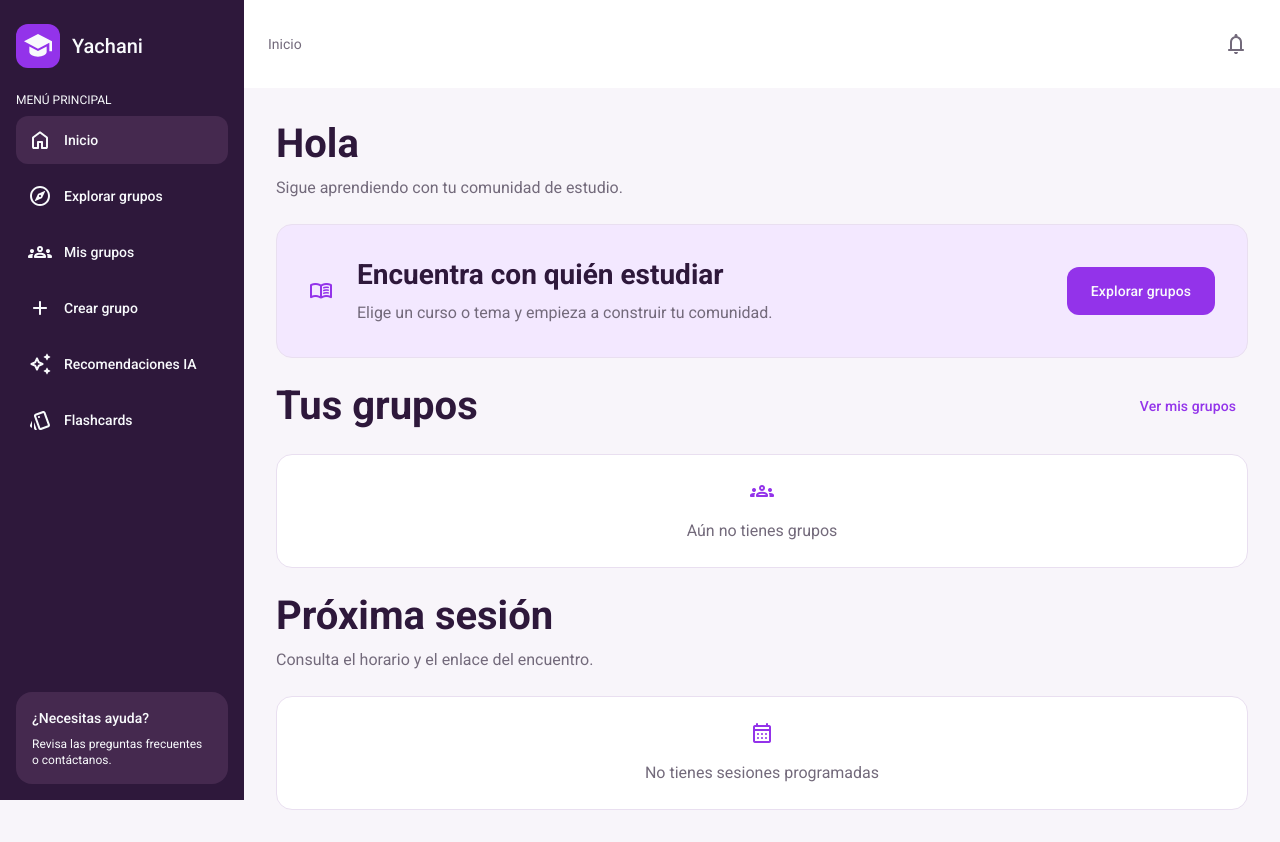
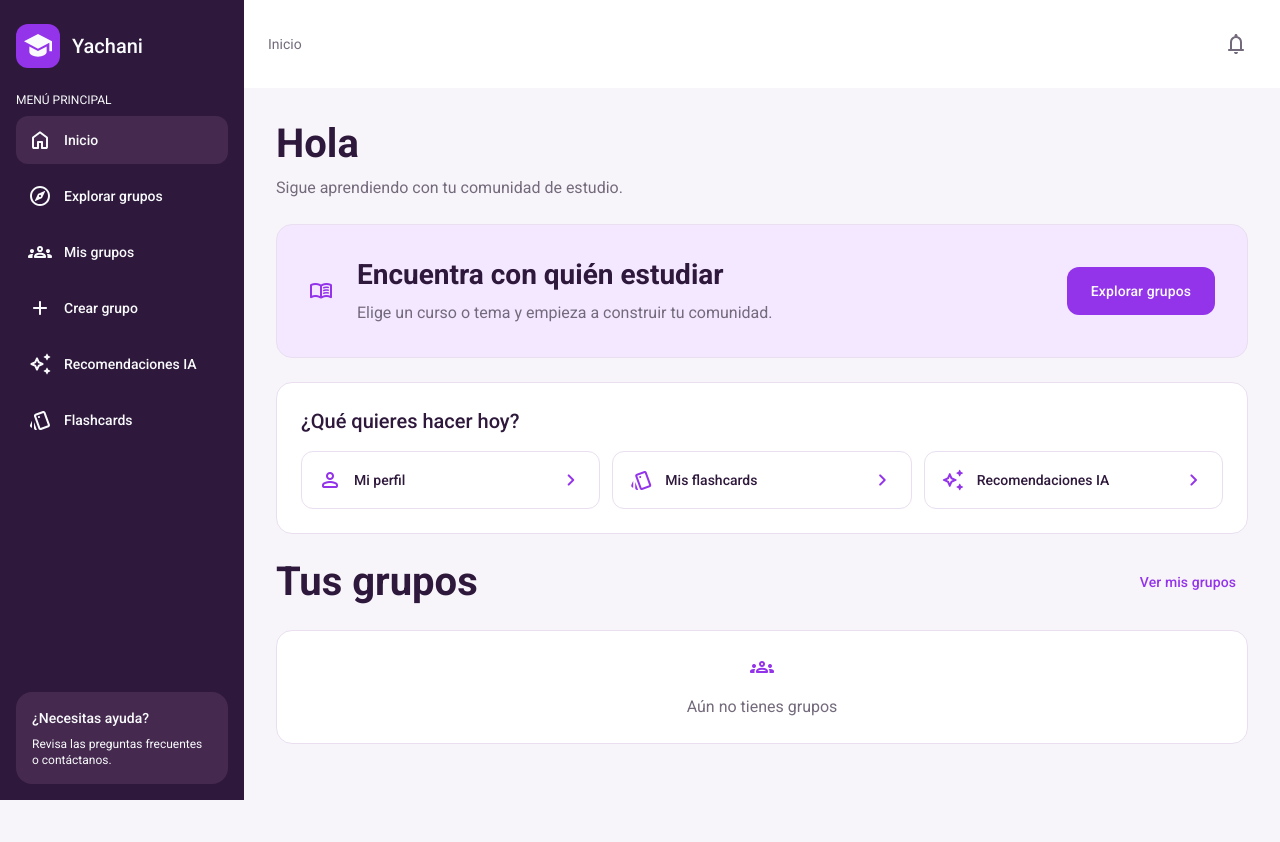
Before and after one commit to KeniChris/Yachani-Fronted, an Angular app: page /inicio in a window 1280 px wide. After the commit the page ends 800 px from the top, so only its background shows below. Built offline with nearby package versions, Linux system fonts and the light colour scheme.

Commit message:
feat: implementación de inicio del tutor y ajuste en el inicio del estudiante

```diff
--- a/src/app/pages/inicio/inicio-estudiante/inicio-estudiante.css
+++ b/src/app/pages/inicio/inicio-estudiante/inicio-estudiante.css
@@ -55,8 +55,40 @@ mat-icon {
 .next-step a {
   flex: none;
 }
-.groups-section,
-.session-section {
+.quick-actions h2 {
+  font: var(--font-card-title);
+}
+.quick-actions-grid {
+  display: grid;
+  grid-template-columns: repeat(3, minmax(0, 1fr));
+  gap: var(--space-3);
+}
+.quick-action {
+  display: flex;
+  align-items: center;
+  gap: var(--space-3);
+  min-width: 0;
+  padding: var(--space-4);
+  border: 1px solid var(--color-outline);
+  border-radius: var(--radius-control);
+  background: var(--color-surface);
+  color: var(--color-text);
+  font: var(--font-control);
+  text-decoration: none;
+}
+.quick-action span {
+  flex: 1;
+  min-width: 0;
+  overflow-wrap: anywhere;
+}
+.quick-action:hover {
+  background: var(--color-active);
+}
+.quick-action:focus-visible {
+  outline: 2px solid var(--color-primary);
+  outline-offset: 3px;
+}
+.groups-section {
   display: flex;
   flex-direction: column;
   gap: var(--space-6);
@@ -68,8 +100,7 @@ mat-icon {
   justify-content: space-between;
   gap: var(--space-4);
 }
-.section-heading h2,
-.session-section > header h2 {
+.section-heading h2 {
   font: var(--font-page-title);
 }
 .group-grid {
@@ -123,6 +154,9 @@ mat-icon {
   }
 }
 @media (max-width: 767px) {
+  .quick-actions-grid {
+    grid-template-columns: minmax(0, 1fr);
+  }
   .group-grid {
     grid-template-columns: minmax(0, 1fr);
   }
--- a/src/app/pages/inicio/inicio-estudiante/inicio-estudiante.html
+++ b/src/app/pages/inicio/inicio-estudiante/inicio-estudiante.html
@@ -12,6 +12,26 @@
     >Explorar grupos</a
   >
 </section>
+<mat-card appearance="outlined" class="content-card quick-actions" aria-labelledby="quick-actions-title">
+  <h2 id="quick-actions-title">¿Qué quieres hacer hoy?</h2>
+  <nav class="quick-actions-grid" aria-label="Accesos rápidos del estudiante">
+    <a class="quick-action" routerLink="/perfiles" [queryParams]="{ rol: 'estudiante' }">
+      <mat-icon fontSet="material-symbols-rounded" aria-hidden="true">person</mat-icon>
+      <span>Mi perfil</span>
+      <mat-icon fontSet="material-symbols-rounded" aria-hidden="true">chevron_right</mat-icon>
+    </a>
+    <a class="quick-action" routerLink="/flashcards" [queryParams]="{ rol: 'estudiante' }">
+      <mat-icon fontSet="material-symbols-rounded" aria-hidden="true">style</mat-icon>
+      <span>Mis flashcards</span>
+      <mat-icon fontSet="material-symbols-rounded" aria-hidden="true">chevron_right</mat-icon>
+    </a>
+    <a class="quick-action" routerLink="/grupos/recomendaciones" [queryParams]="{ rol: 'estudiante' }">
+      <mat-icon fontSet="material-symbols-rounded" aria-hidden="true">auto_awesome</mat-icon>
+      <span>Recomendaciones IA</span>
+      <mat-icon fontSet="material-symbols-rounded" aria-hidden="true">chevron_right</mat-icon>
+    </a>
+  </nav>
+</mat-card>
 <section class="groups-section" aria-labelledby="groups-title">
   <header class="section-heading">
     <h2 id="groups-title">Tus grupos</h2>
@@ -36,6 +56,7 @@
           @if (grupo.detalle) {
             <p class="group-detail">{{ grupo.detalle }}</p>
           }
+
           <a
             mat-stroked-button
             class="group-action"
@@ -53,13 +74,3 @@
     >
   }
 </section>
-<section class="session-section" aria-labelledby="session-title">
-  <header class="page-heading">
-    <h2 id="session-title">Próxima sesión</h2>
-    <p>Consulta el horario y el enlace del encuentro.</p>
-  </header>
-  <mat-card appearance="outlined" class="content-card empty-state"
-    ><mat-icon fontSet="material-symbols-rounded" aria-hidden="true">calendar_month</mat-icon>
-    <p>No tienes sesiones programadas</p></mat-card
-  >
-</section>
--- a/src/app/pages/inicio/inicio-estudiante/inicio-estudiante.ts
+++ b/src/app/pages/inicio/inicio-estudiante/inicio-estudiante.ts
@@ -13,7 +13,7 @@ import { MatIconModule } from '@angular/material/icon';
   styleUrl: './inicio-estudiante.css',
 })
 export class InicioEstudiante {
-  @Input({ transform: (valor: unknown) => Array.isArray(valor) ? valor : [] }) grupos: readonly {
+  @Input({ transform: (valor: unknown) => (Array.isArray(valor) ? valor : []) }) grupos: readonly {
     id: string;
     nombre: string;
     descripcion?: string;
--- /dev/null
+++ b/src/app/pages/inicio/inicio-tutor/inicio-tutor.css
@@ -0,0 +1,191 @@
+:host {
+  display: flex;
+  flex-direction: column;
+  gap: var(--space-6);
+  min-width: 0;
+  color: var(--color-text);
+}
+.content-card.empty-state {
+  align-items: center;
+  text-align: center;
+  color: var(--color-muted);
+}
+h1,
+h2,
+h3,
+p {
+  margin: 0;
+}
+h1 {
+  font: var(--font-page-title);
+}
+.page-heading {
+  display: flex;
+  flex-direction: column;
+  gap: var(--space-2);
+}
+.page-heading p,
+.next-step p {
+  color: var(--color-muted);
+  font: var(--font-body);
+}
+.next-step {
+  display: flex;
+  align-items: center;
+  gap: var(--space-6);
+  padding: var(--space-8);
+  border: 1px solid var(--color-outline);
+  border-radius: var(--radius-card);
+  background: var(--color-active);
+}
+mat-icon {
+  flex: none;
+  color: var(--color-primary);
+}
+.next-step-copy {
+  flex: 1;
+  min-width: 0;
+  display: flex;
+  flex-direction: column;
+  gap: var(--space-2);
+}
+.next-step h2 {
+  font: var(--font-section-title);
+}
+.next-step a {
+  flex: none;
+}
+.quick-actions h2 {
+  font: var(--font-card-title);
+}
+.quick-actions-grid {
+  display: grid;
+  grid-template-columns: repeat(3, minmax(0, 1fr));
+  gap: var(--space-3);
+}
+.quick-action {
+  display: flex;
+  align-items: center;
+  gap: var(--space-3);
+  min-width: 0;
+  padding: var(--space-4);
+  border: 1px solid var(--color-outline);
+  border-radius: var(--radius-control);
+  background: var(--color-surface);
+  color: var(--color-text);
+  font: var(--font-control);
+  text-decoration: none;
+}
+.quick-action span {
+  flex: 1;
+  min-width: 0;
+  overflow-wrap: anywhere;
+}
+.quick-action:hover {
+  background: var(--color-active);
+}
+.quick-action:focus-visible {
+  outline: 2px solid var(--color-primary);
+  outline-offset: 3px;
+}
+.groups-section {
+  display: flex;
+  flex-direction: column;
+  gap: var(--space-6);
+  min-width: 0;
+}
+.section-heading {
+  display: flex;
+  align-items: center;
+  justify-content: space-between;
+  gap: var(--space-4);
+}
+.section-heading h2 {
+  font: var(--font-page-title);
+}
+.group-grid {
+  display: grid;
+  grid-template-columns: repeat(2, minmax(0, 1fr));
+  gap: var(--space-6);
+}
+.card-heading {
+  display: flex;
+  align-items: center;
+  gap: var(--space-3);
+}
+.card-heading h3 {
+  font: var(--font-card-title);
+  overflow-wrap: anywhere;
+}
+.group-description,
+.group-detail {
+  font: var(--font-secondary);
+  overflow-wrap: anywhere;
+}
+.group-description,
+.group-responsible {
+  color: var(--color-muted);
+}
+.group-responsible {
+  font: var(--font-help);
+}
+.group-action {
+  width: 100%;
+  margin-top: auto;
+}
+.content-card {
+  display: flex;
+  flex-direction: column;
+  align-items: stretch;
+  gap: var(--space-4);
+  padding: var(--space-6);
+  min-width: 0;
+  border-color: var(--color-outline);
+  background: var(--color-surface);
+  border-radius: var(--radius-card);
+  box-shadow: none;
+}
+@media (max-width: 1000px) {
+  .next-step {
+    flex-wrap: wrap;
+  }
+  .next-step a {
+    margin-left: 48px;
+  }
+}
+@media (max-width: 767px) {
+  .quick-actions-grid {
+    grid-template-columns: minmax(0, 1fr);
+  }
+  .group-grid {
+    grid-template-columns: minmax(0, 1fr);
+  }
+  .next-step {
+    flex-direction: column;
+    flex-wrap: nowrap;
+    align-items: stretch;
+    padding: var(--space-6);
+  }
+  .next-step > mat-icon {
+    align-self: center;
+  }
+  .next-step a {
+    width: 100%;
+    margin-left: 0;
+  }
+  .next-step h2 {
+    font:
+      700 28px/36px Roboto,
+      sans-serif;
+  }
+  .section-heading {
+    align-items: stretch;
+    flex-direction: column;
+  }
+  .section-heading a {
+    width: 100%;
+  }
+}
+.empty-state p {
+  max-width: 36rem;
+}
--- /dev/null
+++ b/src/app/pages/inicio/inicio-tutor/inicio-tutor.html
@@ -0,0 +1,72 @@
+<header class="page-heading">
+  <h1>Hola</h1>
+  <p>Acompaña a tus grupos y prepara el próximo encuentro</p>
+</header>
+<section class="next-step" aria-labelledby="next-step-title">
+  <mat-icon fontSet="material-symbols-rounded" aria-hidden="true">groups</mat-icon>
+  <div class="next-step-copy">
+    <h2 id="next-step-title">Haz espacio para compartir lo que sabes</h2>
+    <p>Organiza una sesión y acompaña las dudas de tus estudiantes</p>
+  </div>
+  <a mat-flat-button routerLink="/grupos/crear" [queryParams]="{ rol: 'tutor' }">Crear grupo</a>
+</section>
+<mat-card appearance="outlined" class="content-card quick-actions" aria-labelledby="quick-actions-title">
+  <h2 id="quick-actions-title">¿Qué quieres hacer hoy?</h2>
+  <nav class="quick-actions-grid" aria-label="Accesos rápidos del tutor">
+    <a class="quick-action" routerLink="/perfiles" [queryParams]="{ rol: 'tutor' }">
+      <mat-icon fontSet="material-symbols-rounded" aria-hidden="true">person</mat-icon>
+      <span>Mi perfil</span>
+      <mat-icon fontSet="material-symbols-rounded" aria-hidden="true">chevron_right</mat-icon>
+    </a>
+    <a class="quick-action" routerLink="/grupos/gestion" [queryParams]="{ rol: 'tutor' }">
+      <mat-icon fontSet="material-symbols-rounded" aria-hidden="true">groups</mat-icon>
+      <span>Mis grupos</span>
+      <mat-icon fontSet="material-symbols-rounded" aria-hidden="true">chevron_right</mat-icon>
+    </a>
+    <a class="quick-action" routerLink="/grupos/crear-con-ia" [queryParams]="{ rol: 'tutor' }">
+      <mat-icon fontSet="material-symbols-rounded" aria-hidden="true">auto_awesome</mat-icon>
+      <span>Crear con IA</span>
+      <mat-icon fontSet="material-symbols-rounded" aria-hidden="true">chevron_right</mat-icon>
+    </a>
+  </nav>
+</mat-card>
+<section class="groups-section" aria-labelledby="groups-title">
+  <header class="section-heading">
+    <h2 id="groups-title">Grupos que administras</h2>
+    <a mat-button routerLink="/grupos/gestion" [queryParams]="{ rol: 'tutor' }">Ver mis grupos</a>
+  </header>
+  @if (grupos.length) {
+    <div class="group-grid">
+      @for (grupo of grupos; track grupo.id) {
+        <mat-card appearance="outlined" class="content-card">
+          <div class="card-heading">
+            <mat-icon fontSet="material-symbols-rounded" aria-hidden="true">groups</mat-icon>
+            <h3>{{ grupo.nombre }}</h3>
+          </div>
+          @if (grupo.descripcion) {
+            <p class="group-description">{{ grupo.descripcion }}</p>
+          }
+          @if (grupo.responsable) {
+            <p class="group-responsible">{{ grupo.responsable }}</p>
+          }
+          @if (grupo.detalle) {
+            <p class="group-detail">{{ grupo.detalle }}</p>
+          }
+
+          <a
+            mat-stroked-button
+            class="group-action"
+            [routerLink]="['/grupos', grupo.id]"
+            [queryParams]="{ rol: 'tutor' }"
+            >Ver grupo</a
+          >
+        </mat-card>
+      }
+    </div>
+  } @else {
+    <mat-card appearance="outlined" class="content-card empty-state">
+      <mat-icon fontSet="material-symbols-rounded" aria-hidden="true">groups</mat-icon>
+      <p>Aún no administras ningún grupo</p>
+    </mat-card>
+  }
+</section>
--- /dev/null
+++ b/src/app/pages/inicio/inicio-tutor/inicio-tutor.ts
@@ -0,0 +1,23 @@
+import { Component, Input } from '@angular/core';
+import { RouterLink } from '@angular/router';
+import { MatButtonModule } from '@angular/material/button';
+import { MatCardModule } from '@angular/material/card';
+import { MatIconModule } from '@angular/material/icon';
+
+@Component({
+  selector: 'app-inicio-tutor',
+  standalone: true,
+  imports: [RouterLink, MatButtonModule, MatCardModule, MatIconModule],
+  templateUrl: './inicio-tutor.html',
+  styleUrl: './inicio-tutor.css',
+})
+export class InicioTutor {
+  // Entradas vacías hasta que la integración proporcione datos; no dependen del rol visual.
+  @Input({ transform: (valor: unknown) => (Array.isArray(valor) ? valor : []) }) grupos: readonly {
+    id: string;
+    nombre: string;
+    descripcion?: string;
+    responsable?: string;
+    detalle?: string;
+  }[] = [];
+}
--- a/src/app/pages/inicio/inicio.routes.ts
+++ b/src/app/pages/inicio/inicio.routes.ts
@@ -14,6 +14,12 @@ export const routes: Routes = [
     loadComponent: () =>
       import('./inicio-estudiante/inicio-estudiante').then((m) => m.InicioEstudiante),
   },
-  // Reserva para el inicio del tutor, que todavía no tiene componente.
-  { path: '', pathMatch: 'full', children: [] },
+  {
+    path: '',
+    pathMatch: 'full',
+    canMatch: [
+      () => inject(Router).getCurrentNavigation()?.extractedUrl.queryParams['rol'] === 'tutor',
+    ],
+    loadComponent: () => import('./inicio-tutor/inicio-tutor').then((m) => m.InicioTutor),
+  },
 ];
```
